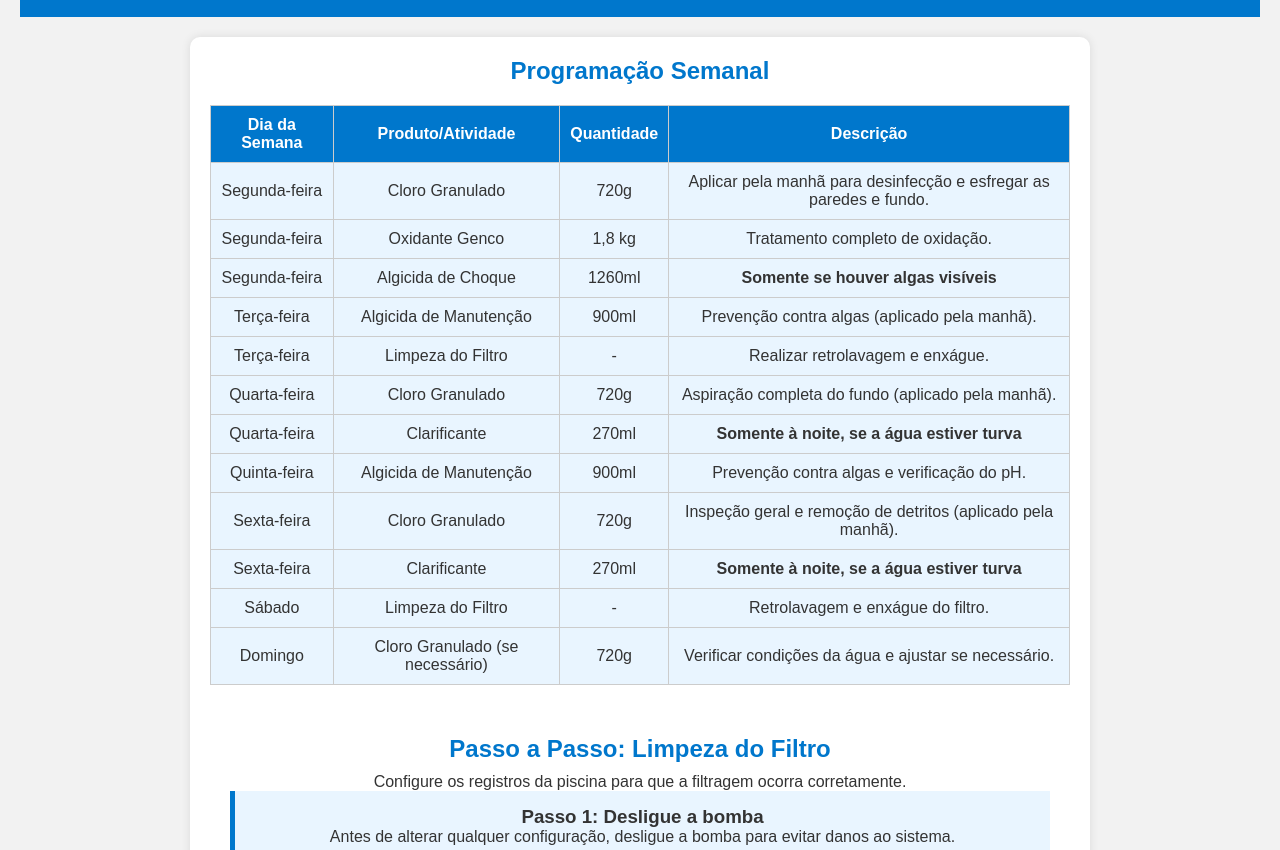
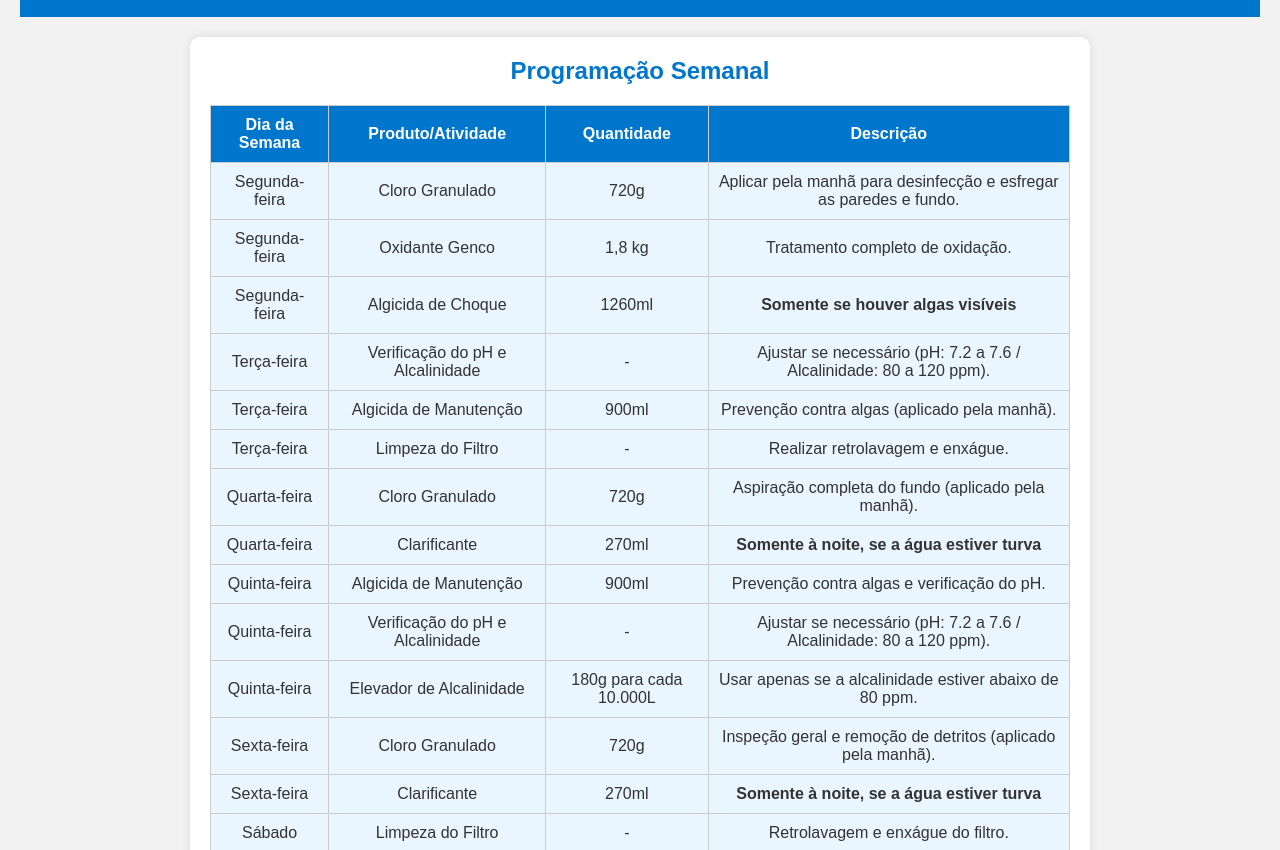
Before and after one commit to luizgabriel520/Plano-semanal-manuten-o-piscina-, a plain HTML site: page index.html in a window 1280 px wide. Shown: the part 99-949 px from the top of the page. Drawn offline with Linux system fonts and the light colour scheme.

Commit message:
index.html

```diff
--- a/index.html
+++ b/index.html
@@ -48,6 +48,12 @@
             </tr>
             <!-- Terça-feira -->
             <tr>
+                    <td>Terça-feira</td>
+                    <td>Verificação do pH e Alcalinidade</td>
+                    <td>-</td>
+                    <td>Ajustar se necessário (pH: 7.2 a 7.6 / Alcalinidade: 80 a 120 ppm).</td>
+                </tr>
+            <tr>
               <td>Terça-feira</td>
               <td>Algicida de Manutenção</td>
               <td>900ml</td>
@@ -79,6 +85,19 @@
               <td>900ml</td>
               <td>Prevenção contra algas e verificação do pH.</td>
             </tr>
+
+            <tr>
+                    <td>Quinta-feira</td>
+                    <td>Verificação do pH e Alcalinidade</td>
+                    <td>-</td>
+                    <td>Ajustar se necessário (pH: 7.2 a 7.6 / Alcalinidade: 80 a 120 ppm).</td>
+                </tr>
+                <tr>
+                    <td>Quinta-feira</td>
+                    <td>Elevador de Alcalinidade</td>
+                    <td>180g para cada 10.000L</td>
+                    <td>Usar apenas se a alcalinidade estiver abaixo de 80 ppm.</td>
+                </tr>
             <!-- Sexta-feira -->
             <tr>
               <td>Sexta-feira</td>
@@ -125,7 +144,7 @@
       <div class="step">
         <h3>Passo 2: Configure a válvula do filtro</h3>
         <p>Gire a válvula seletora para a posição<strong>"retrolavar"</strong>.</p>
-        <img src="Retrolavar.jpg" alt="Passo 2 - Configuração do filtro">
+        <img src="retrolavar.jpg" alt="Passo 2 - Configuração do filtro">
       </div>
 
       <div class="step">
```
